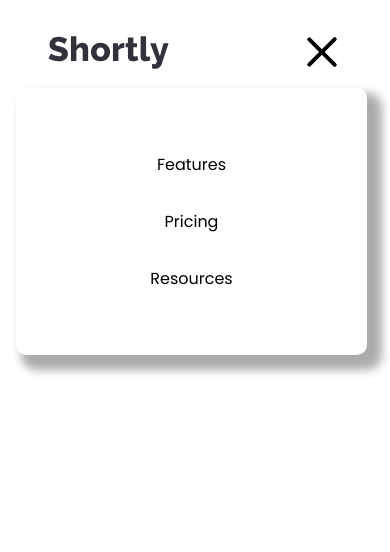
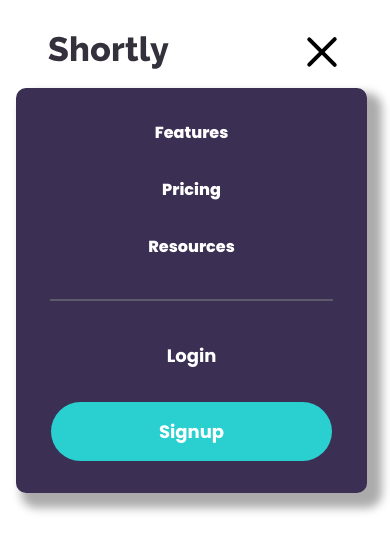
Before and after one commit to abdo1rahman/url-shortening, a React (Vite) app: page / in a window 390 px wide. Both pictures are taken after a click on the button 322 px from the left and 52 px from the top of the page. Shown: the top 552 px of the page. Built offline with nearby package versions, Linux system fonts and the light colour scheme.

Commit message:
HamNav fixed

```diff
--- a/src/App.css
+++ b/src/App.css
@@ -26,7 +26,7 @@ nav * {
 }
 
 .links *:hover {
-  color: var(--dark-violet);
+  color: var(--darker-violet);
 }
 
 .nav-end {
@@ -45,7 +45,7 @@ nav * {
 }
 
 .login:hover {
-  color: var(--dark-violet);
+  color: var(--darker-violet);
 }
 
 .signup {
@@ -71,8 +71,10 @@ nav * {
 .ham-nav {
   width: 90vw;
   box-shadow: 10px 10px 10px 5px rgba(0, 0, 0, 0.329);
+  background-color: var(--dark-violet);
+  color: white;
   border-radius: 10px;
-  padding: 4rem 0;
+  padding: 2rem 0;
   display: flex;
   flex-direction: column;
   align-items: center;
@@ -80,6 +82,37 @@ nav * {
   height: fit-content;
   position: fixed;
   z-index: 1000;
+}
+
+.list-title {
+  font-weight: 800;
+}
+
+.ham-links {
+  text-align: center;
+}
+
+.mobile-menu {
+  display: flex;
+  flex-direction: column;
+  align-items: center;
+}
+
+hr {
+  width: 80%;
+  border: 0.1px solid var(--light-violet);
+  height: 0;
+}
+
+.sm-login {
+  color: white;
+  font-size: 18px;
+}
+
+.sm-signup {
+  width: 80%;
+  padding: 1rem 0;
+  font-size: 18px;
 }
 
 @media (max-width: 1000px) {
--- a/src/components/HamNav.jsx
+++ b/src/components/HamNav.jsx
@@ -22,6 +22,7 @@ export default function HamNav({ activeMenu, setActiveMenu }) {
         }
       >
         <span className="list-title">Features</span>
+        <div className="ham-links">
           <AnimatePresence>
             {activeMenu === "features" && (
               <motion.div
@@ -29,7 +30,7 @@ export default function HamNav({ activeMenu, setActiveMenu }) {
                 animate={{ scaleY: 1 }}
                 exit={{ scaleY: 0 }}
                 style={{ transformOrigin: "top" }}
-              transition={{ duration: 0.3 }}
+                transition={{ duration: 0.2 }}
               >
                 <p className="list-item">Link Shortening</p>
                 <p className="list-item">Branded Links</p>
@@ -37,6 +38,7 @@ export default function HamNav({ activeMenu, setActiveMenu }) {
               </motion.div>
             )}
           </AnimatePresence>
+        </div>
       </div>
       <div className="mobile-menu">
         <span className="list-title">Pricing</span>
@@ -48,6 +50,7 @@ export default function HamNav({ activeMenu, setActiveMenu }) {
         }
       >
         <span className="list-title">Resources</span>
+        <div className="ham-links">
           <AnimatePresence>
             {activeMenu === "resources" && (
               <motion.div
@@ -55,7 +58,7 @@ export default function HamNav({ activeMenu, setActiveMenu }) {
                 animate={{ scaleY: 1 }}
                 exit={{ scaleY: 0 }}
                 style={{ transformOrigin: "top" }}
-              transition={{ duration: 0.3 }}
+                transition={{ duration: 0.2 }}
               >
                 <p className="list-item">Blog</p>
                 <p className="list-item">Developers</p>
@@ -65,5 +68,9 @@ export default function HamNav({ activeMenu, setActiveMenu }) {
           </AnimatePresence>
         </div>
       </div>
+      <hr />
+      <button className="login nav-btn sm-login">Login</button>
+      <button className="signup nav-btn sm-signup">Signup</button>
+    </div>
   );
 }
--- a/src/index.css
+++ b/src/index.css
@@ -9,8 +9,9 @@
   /* Neutural */
   --light-gray: hsl(0, 0%, 75%);
   --grayish-violet: hsl(257, 7%, 63%);
+  --light-violet: hsl(259, 11%, 39%);
   --dark-blue: hsl(255, 11%, 22%);
-  --dark-violet: hsl(260, 8%, 14%);
+  --darker-violet: hsl(260, 8%, 14%);
 }
 
 body,
```
Lines whose indentation alone changed are shown as unchanged.
